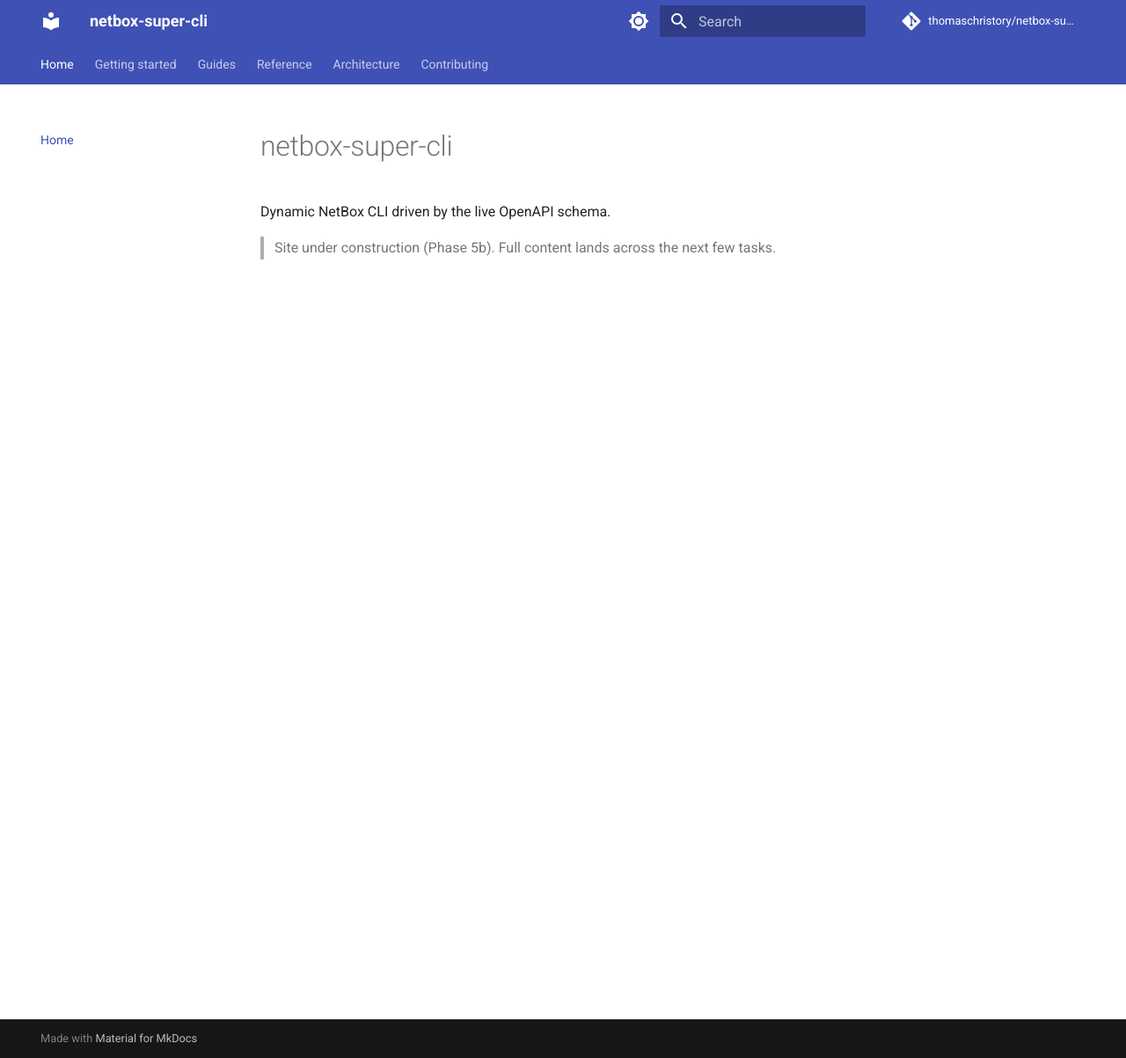
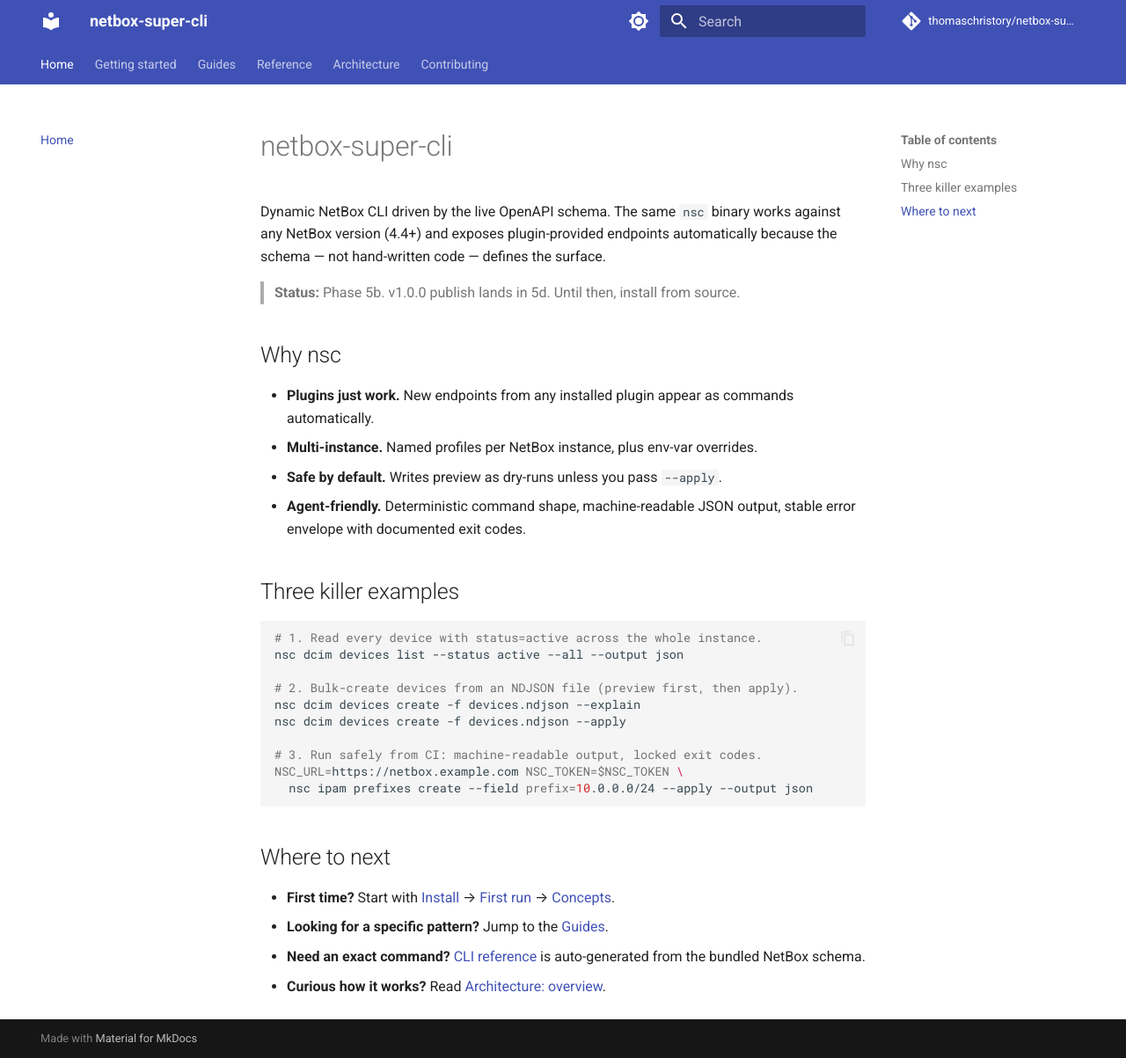
Before and after one commit to thomaschristory/netbox-super-cli, an MkDocs documentation site: the page built from docs/index.md, in a window 1280 px wide and 1203 px high. Shown: the whole window at 88% size. Built offline with MkDocs 1.6.1 and Material for MkDocs 9.7.7, drawn with Linux system fonts in a browser that asks for light colours; comment, search, counter and statistics services are not loaded.

Commit message:
docs: index + getting-started pages (install, first-run, concepts)
Four pages:
- index.md: intro, three killer examples, pointers into the rest of the site.
- install.md: pipx/uv tool, source, shell completion install.
- first-run.md: nsc init wizard vs env-var-only, login flows, first read + write.
- concepts.md: profiles, dynamic command tree, dry-run/apply, audit log, error envelope.

Co-Authored-By: Claude Opus 4.7 (1M context) <noreply@anthropic.com>

````diff
--- a/docs/index.md
+++ b/docs/index.md
@@ -1,5 +1,36 @@
 # netbox-super-cli
 
-Dynamic NetBox CLI driven by the live OpenAPI schema.
+Dynamic NetBox CLI driven by the live OpenAPI schema. The same `nsc` binary works
+against any NetBox version (4.4+) and exposes plugin-provided endpoints automatically
+because the schema — not hand-written code — defines the surface.
 
-> Site under construction (Phase 5b). Full content lands across the next few tasks.
+> **Status:** Phase 5b. v1.0.0 publish lands in 5d. Until then, install from source.
+
+## Why nsc
+
+- **Plugins just work.** New endpoints from any installed plugin appear as commands automatically.
+- **Multi-instance.** Named profiles per NetBox instance, plus env-var overrides.
+- **Safe by default.** Writes preview as dry-runs unless you pass `--apply`.
+- **Agent-friendly.** Deterministic command shape, machine-readable JSON output, stable error envelope with documented exit codes.
+
+## Three killer examples
+
+```sh
+# 1. Read every device with status=active across the whole instance.
+nsc dcim devices list --status active --all --output json
+
+# 2. Bulk-create devices from an NDJSON file (preview first, then apply).
+nsc dcim devices create -f devices.ndjson --explain
+nsc dcim devices create -f devices.ndjson --apply
+
+# 3. Run safely from CI: machine-readable output, locked exit codes.
+NSC_URL=https://netbox.example.com NSC_TOKEN=$NSC_TOKEN \
+  nsc ipam prefixes create --field prefix=10.0.0.0/24 --apply --output json
+```
+
+## Where to next
+
+- **First time?** Start with [Install](getting-started/install.md) → [First run](getting-started/first-run.md) → [Concepts](getting-started/concepts.md).
+- **Looking for a specific pattern?** Jump to the [Guides](guides/managing-profiles.md).
+- **Need an exact command?** [CLI reference](reference/cli.md) is auto-generated from the bundled NetBox schema.
+- **Curious how it works?** Read [Architecture: overview](architecture/overview.md).
````
Also changed, not shown: docs/getting-started/concepts.md (added, +92 -0 lines), docs/getting-started/first-run.md (added, +72 -0 lines), docs/getting-started/install.md (added, +62 -0 lines).
